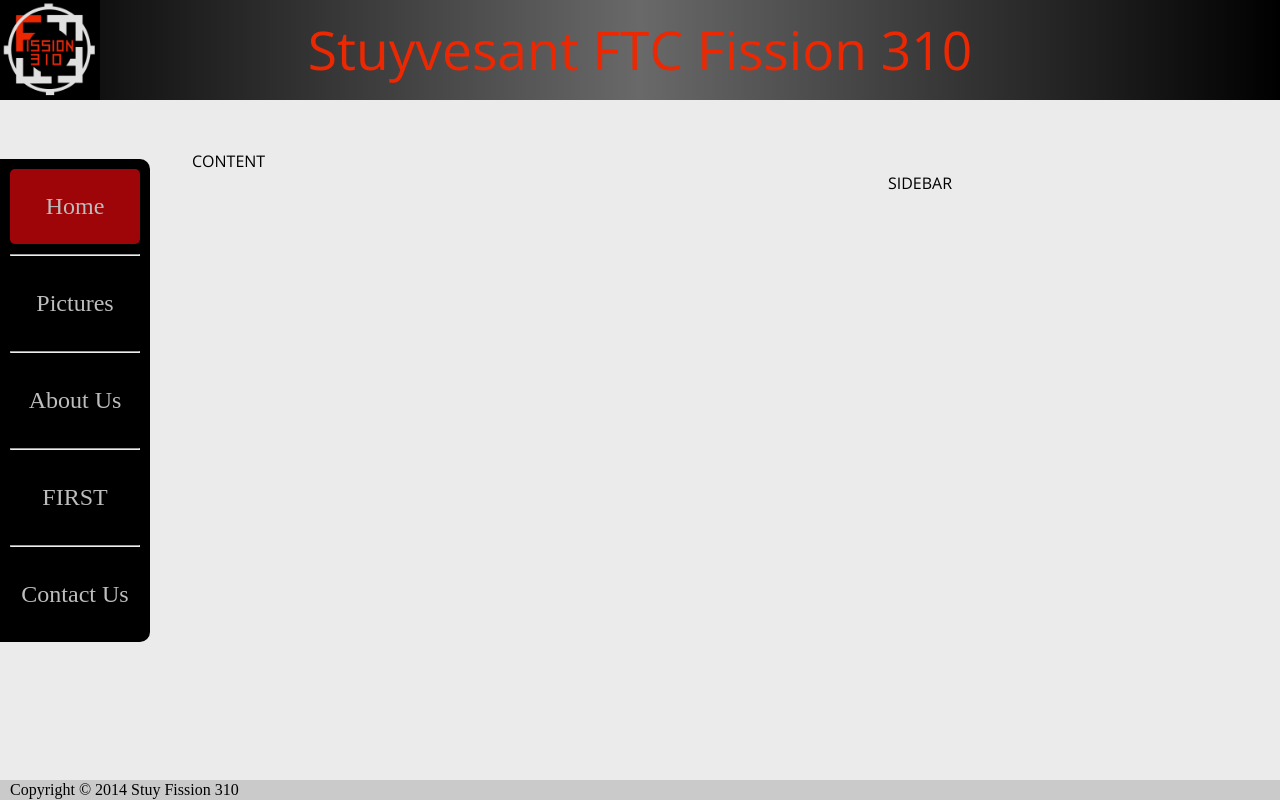
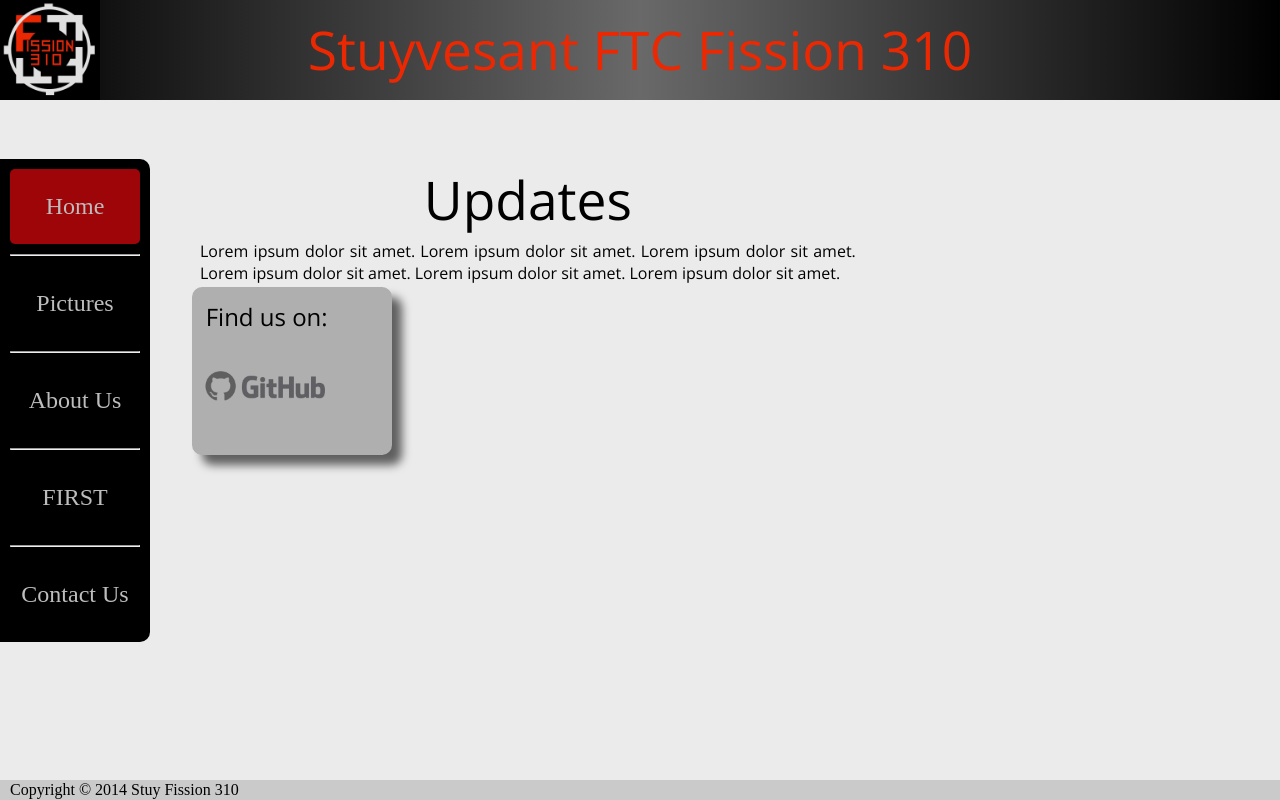
Before and after one commit to sebastianCain/stuyfission.github.io, a plain HTML site: page index.html in a window 1280 px wide. Drawn offline with nearby package versions, Linux system fonts and the light colour scheme.

Commit message:
Added styles

```diff
--- a/index.html
+++ b/index.html
@@ -19,10 +19,39 @@
 
       <div id='content-container'>
         <div id='homepage-content-feed'>
-          CONTENT
+          <table>
+            <tr>
+              <td class='large center'>
+                Updates
+              </td>
+            </tr>
+            <tr>
+              <td>
+                Lorem ipsum dolor sit amet.
+                Lorem ipsum dolor sit amet.
+                Lorem ipsum dolor sit amet.
+                Lorem ipsum dolor sit amet.
+                Lorem ipsum dolor sit amet.
+                Lorem ipsum dolor sit amet.
+              </td>
+            </tr>
+          </table>
         </div>
-        <div id='homepage-content-sidebar'>
-          SIDEBAR
+        <div id='homepage-content-media'>
+          <table>
+            <tr>
+              <td class='medium center'>
+                Find us on:
+              </td>
+            </tr>
+            <tr>
+              <td>
+                <a href='http://github.com/stuyfission'>
+                  <img src='data/github_logo.png' class='github-link' />
+                </a>
+              </td>
+            </tr>
+          </table>
         </div>
       </div>
     </div>
--- a/style/style.css
+++ b/style/style.css
@@ -46,13 +46,10 @@ html, body {
 }
 
 #content-container {
+  float: left;
   width: 100%;
   height: 100%;
   padding: 50px 15% 100px 15%;
-
-  -webkit-box-sizing: border-box;
-  -moz-box-sizing: border-box;
-  box-sizing: border-box;
 }
 
 #footer {
@@ -70,6 +67,15 @@ html, body {
 }
 
 /* Global Styles and Class */
+
+/* Removes the need to extra math to account for border width and padding
+ * when calculating the width/height of an element
+ */
+* {
+  -webkit-box-sizing: border-box;
+  -moz-box-sizing: border-box;
+  box-sizing: border-box;
+}
 
 a, a:visited {
   text-decoration: none;
@@ -95,19 +101,27 @@ a, a:visited {
 /* Homepage */
 
 #homepage-content-feed {
-  position: relative;
   float: left;
   width: 80%;
   height: 100%;
   min-width: 600px;
+  padding: 10px 50px 0px 5px;
 }
 
-#homepage-content-sidebar {
-  position: relative;
-  float: right;
+#homepage-content-media {
+  float: left;
   width: 20%;
   height: 100%;
   min-width: 200px;
+  padding: 10px 5px;
+
+  background-color: #AFAFAF;
+  -webkit-border-radius: 10px;
+  -webkit-box-shadow: 10px 10px 10px 0px rgba(0, 0, 0, 0.6);
+  -moz-border-radius: 10px;
+  -moz-box-shadow:    10px 10px 10px 0px rgba(0, 0, 0, 0.6);
+  border-radius: 10px;
+  box-shadow:         10px 10px 10px 0px rgba(0, 0, 0, 0.6);
 }
 
 /* Pictures */
@@ -157,6 +171,13 @@ a, a:visited {
 
 .first-content-body-table-name {
   background-color: #D4D4D4;
+
+  -webkit-border-radius: 5px;
+  -webkit-box-shadow: 5px 5px 5px 0px rgba(0, 0, 0, 0.6);
+  -moz-border-radius: 5px;
+  -moz-box-shadow:    5px 5px 5px 0px rgba(0, 0, 0, 0.6);
+  border-radius: 5px;
+  box-shadow:         5px 5px 5px 0px rgba(0, 0, 0, 0.6);
 }
 
 /* About Us */
@@ -166,30 +187,18 @@ a, a:visited {
 }
 
 .about-content-intro {
-  padding: 50px 10px;
-}
-
-.about-content-intro img {
-  width: auto;
-  height: 100px;
-  opacity: 0.5;
-
-  -webkit-transition: opacity 750ms;
-  -moz-transition: opacity 750ms;
-  transition: opacity 750ms;
-}
-
-.about-content-intro img:hover {
-  opacity: 1;
+  padding: 50px 5px;
 }
 
 .about-content-bio-header {
   background-color: #D4D4D4;
-  padding-left: 10px;
 
   -webkit-border-radius: 5px;
+  -webkit-box-shadow: 5px 5px 5px 0px rgba(0, 0, 0, 0.6);
   -moz-border-radius: 5px;
+  -moz-box-shadow:    5px 5px 5px 0px rgba(0, 0, 0, 0.6);
   border-radius: 5px;
+  box-shadow:         5px 5px 5px 0px rgba(0, 0, 0, 0.6);
 }
 
 .about-content-bio-header span:last-child {
@@ -201,7 +210,7 @@ a, a:visited {
 }
 
 .about-content-bio-text {
-  padding-right: 10px;
+  padding: 10px 10px 0px 0px;
 }
 
 .about-content-bio-text img {
@@ -220,3 +229,19 @@ a, a:visited {
 .contact-content-intro {
   padding: 50px 10px 100px 10px;
 }
+
+/* Miscellaneous Styles */
+
+.github-link {
+  width: auto;
+  height: 100px;
+  opacity: 0.5;
+
+  -webkit-transition: opacity 750ms;
+  -moz-transition: opacity 750ms;
+  transition: opacity 750ms;
+}
+
+.github-link:hover {
+  opacity: 1;
+}
```
Also changed, not shown: about.html (+1 -1 lines).
